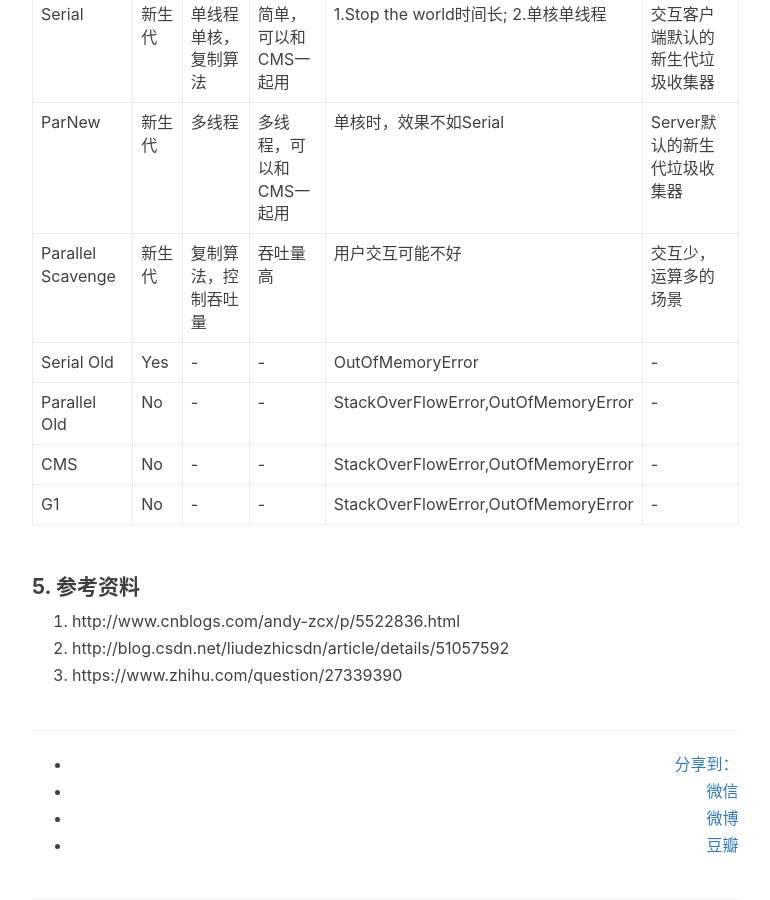
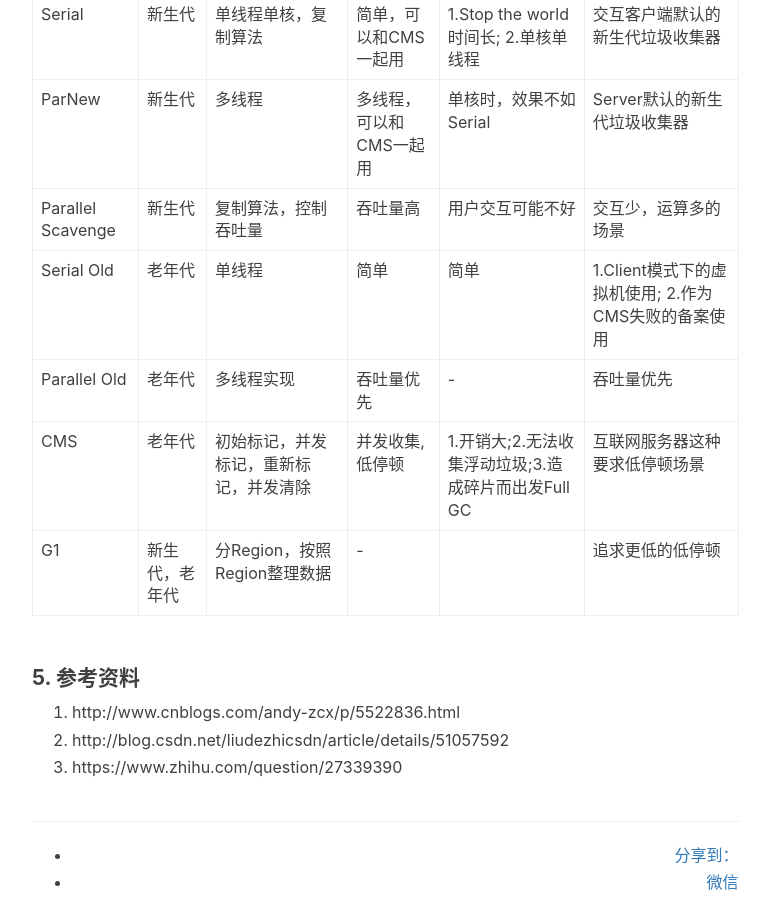
Before and after one commit to baiscjava/basicjava.github.io, a Jekyll site: the page built from _posts/2017-01-13-Java的垃圾回收机制.md, in a window 1280 px wide and 900 px high, scrolled down 2679 px. Shown: the whole window, without its empty margins (233-1003 px from the left). Built offline with Jekyll 4.4.1, drawn with Linux system fonts in a browser that asks for light colours; nearby versions of some CDN libraries; comment, search, counter and statistics services are not loaded.

Commit message:
Update 2017-01-13-Java的垃圾回收机制.md

```diff
--- a/_posts/2017-01-13-Java的垃圾回收机制.md
+++ b/_posts/2017-01-13-Java的垃圾回收机制.md
@@ -58,10 +58,10 @@ GC的时候，此方法只会被调用一次，如果在这个方法里面为变
 |Serial|新生代|单线程单核，复制算法|简单，可以和CMS一起用|1.Stop the world时间长; 2.单核单线程|交互客户端默认的新生代垃圾收集器|
 |ParNew|新生代|多线程|多线程，可以和CMS一起用|单核时，效果不如Serial|Server默认的新生代垃圾收集器|
 |Parallel Scavenge|新生代|复制算法，控制吞吐量|吞吐量高|用户交互可能不好|交互少，运算多的场景|
-|Serial Old|Yes|-|-|OutOfMemoryError|-|
-|Parallel Old|No|-|-|StackOverFlowError,OutOfMemoryError|-|
-|CMS|No|-|-|StackOverFlowError,OutOfMemoryError|-|
-|G1|No|-|-|StackOverFlowError,OutOfMemoryError|-|
+|Serial Old|老年代|单线程|简单|简单|1.Client模式下的虚拟机使用; 2.作为CMS失败的备案使用|
+|Parallel Old|老年代|多线程实现|吞吐量优先|-|吞吐量优先|
+|CMS|老年代|初始标记，并发标记，重新标记，并发清除|并发收集,低停顿|1.开销大;2.无法收集浮动垃圾;3.造成碎片而出发Full GC|互联网服务器这种要求低停顿场景|
+|G1|新生代，老年代|分Region，按照Region整理数据|-||追求更低的低停顿|
 
 
 #### 5. 参考资料
```
